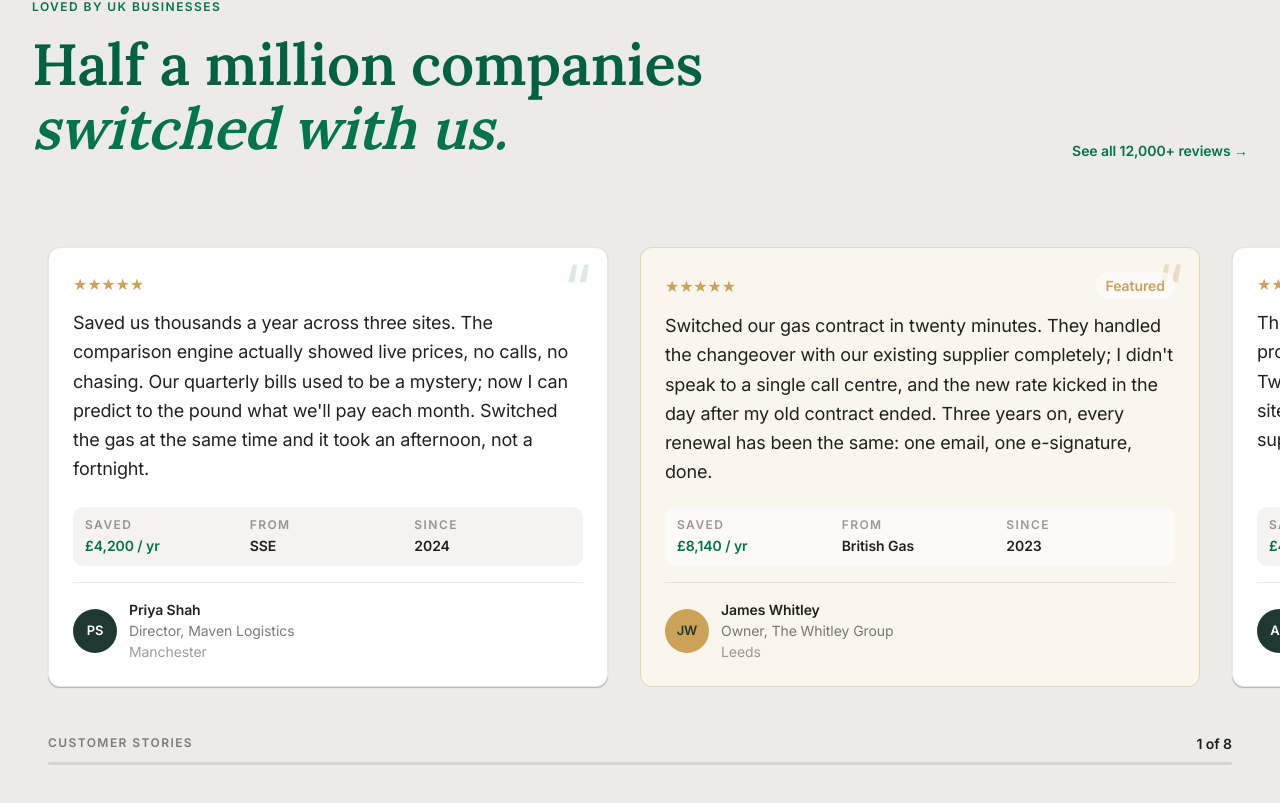
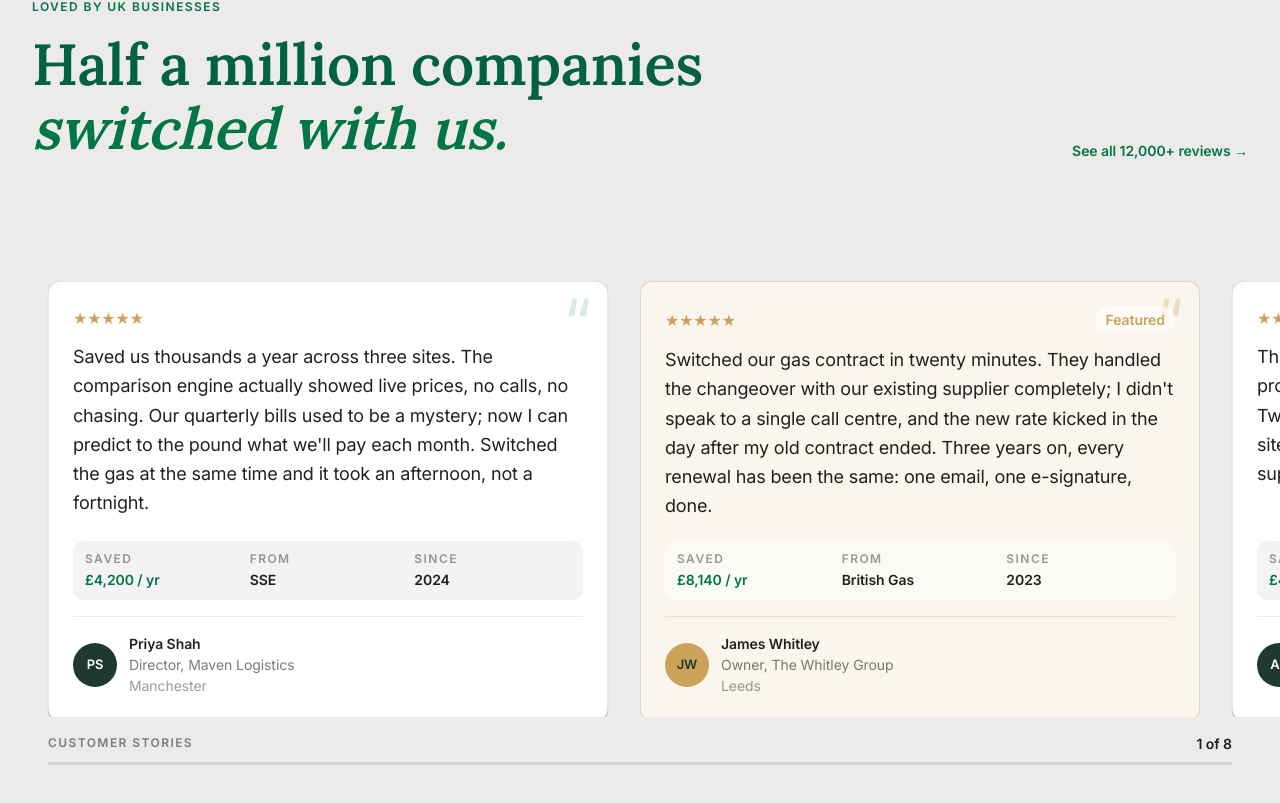
Before and after one commit to Zuhairshad/Scottish-Prime, a Next.js app: page / in a window 1280 px wide. Shown: the part 4459-5262 px from the top of the page. Built offline with nearby package versions, Linux system fonts and the light colour scheme.

Commit message:
Align marquee track to top items-start with padding to keep space above cards and reduce space below

```diff
--- a/src/components/scroll-marquee.tsx
+++ b/src/components/scroll-marquee.tsx
@@ -124,7 +124,7 @@ export function ScrollMarquee({
         className="sticky top-[108px] md:top-[120px] lg:top-[135px] h-[520px] md:h-[580px] flex flex-col overflow-hidden"
       >
         {/* Track */}
-        <div className="flex-1 flex items-center overflow-hidden">
+        <div className="flex-1 flex items-start pt-10 md:pt-16 overflow-hidden">
           <div
             ref={trackRef}
             className="flex items-stretch gap-8 w-max px-6 md:px-12 will-change-transform"
```
